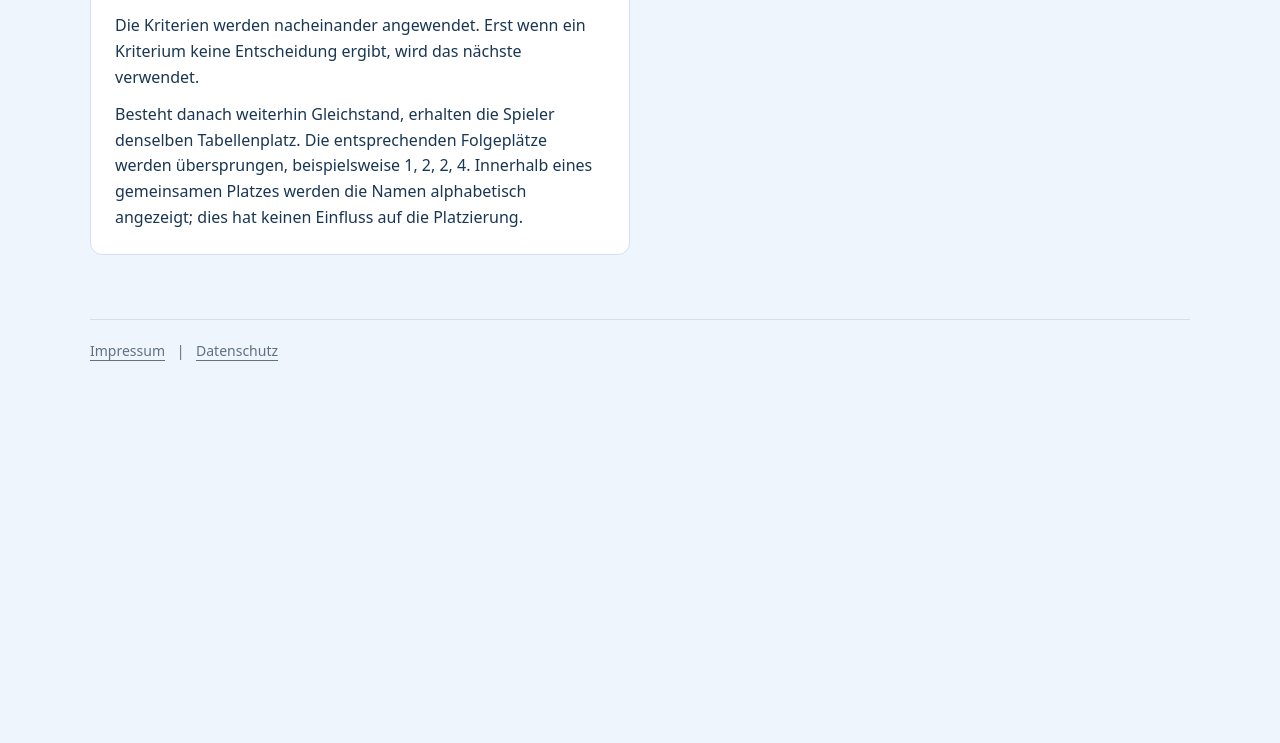
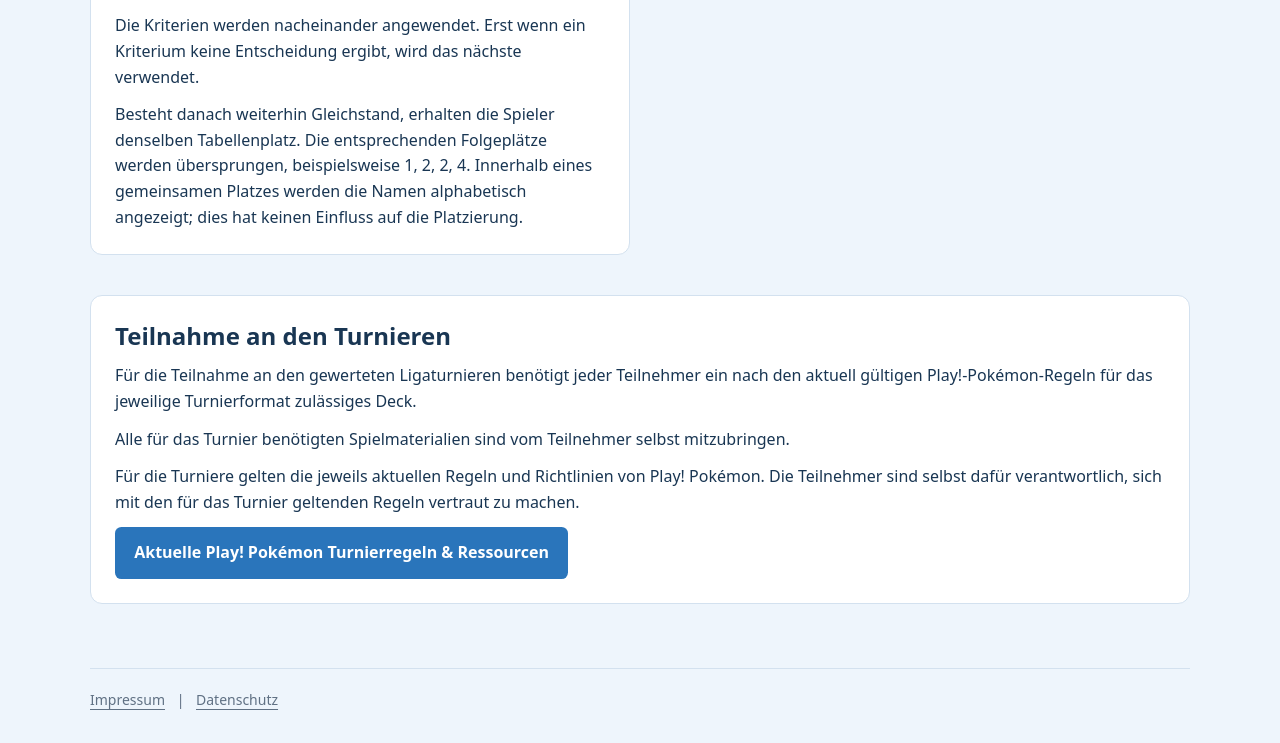
Before and after one commit to ChristainPKM/hotrunnerchicks.org, a plain HTML site: page pokemon.html in a window 1280 px wide. Shown: the part 2615-3358 px from the top of the page. Before the commit the page ends 3010 px from the top, so only its background shows below. Drawn offline with Linux system fonts and the light colour scheme.

Commit message:
Turnierregeln zur Pokemon Liga ergaenzt

```diff
--- a/pokemon.html
+++ b/pokemon.html
@@ -119,6 +119,13 @@
         </section>
       </div>
     </section>
+    <section class="league-rules league-rule" aria-labelledby="turnier-teilnahme-titel">
+      <h2 id="turnier-teilnahme-titel">Teilnahme an den Turnieren</h2>
+      <p>Für die Teilnahme an den gewerteten Ligaturnieren benötigt jeder Teilnehmer ein nach den aktuell gültigen Play!-Pokémon-Regeln für das jeweilige Turnierformat zulässiges Deck.</p>
+      <p>Alle für das Turnier benötigten Spielmaterialien sind vom Teilnehmer selbst mitzubringen.</p>
+      <p>Für die Turniere gelten die jeweils aktuellen Regeln und Richtlinien von Play! Pokémon. Die Teilnehmer sind selbst dafür verantwortlich, sich mit den für das Turnier geltenden Regeln vertraut zu machen.</p>
+      <a class="league-event-link" href="https://play.pokemon.com/de-de/resources/rules/" target="_blank" rel="noopener noreferrer">Aktuelle Play! Pokémon Turnierregeln &amp; Ressourcen</a>
+    </section>
   </main>
   <footer class="site-footer">
     <nav aria-label="Rechtliche Informationen">
```
